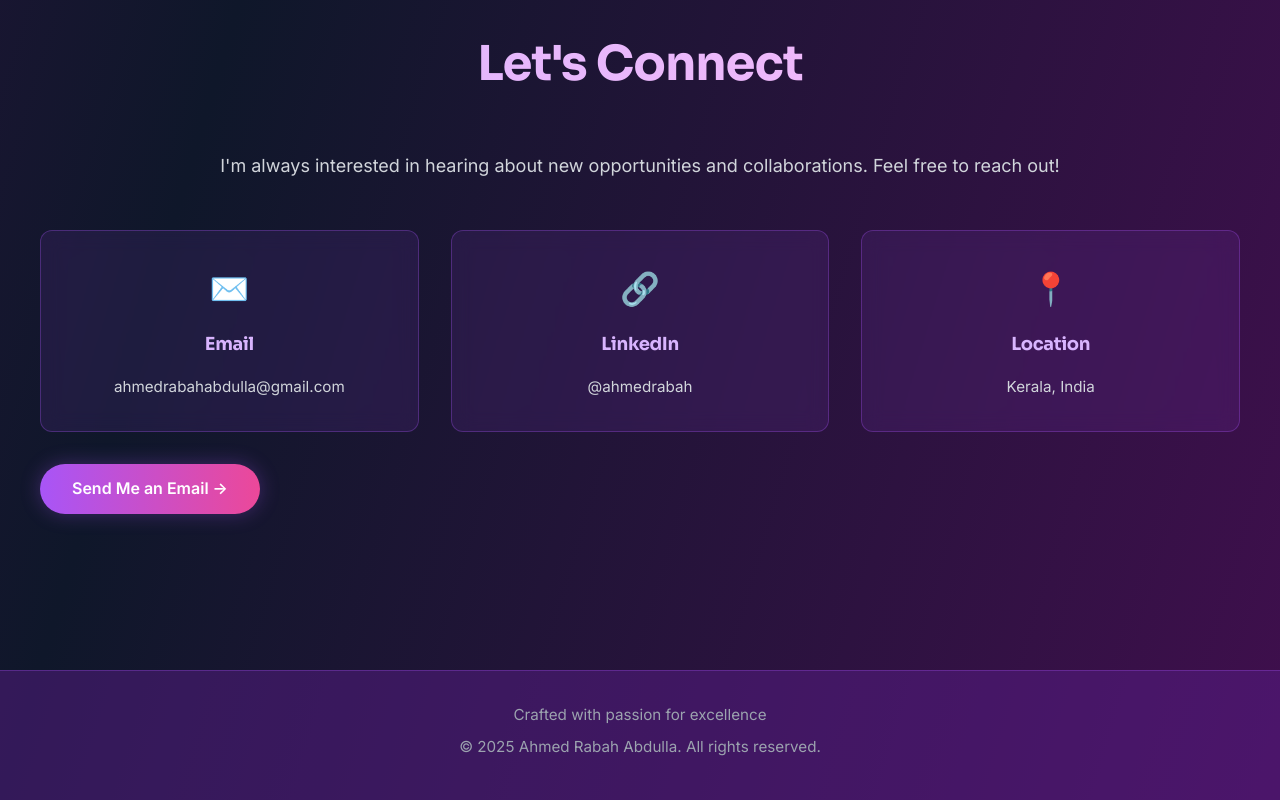
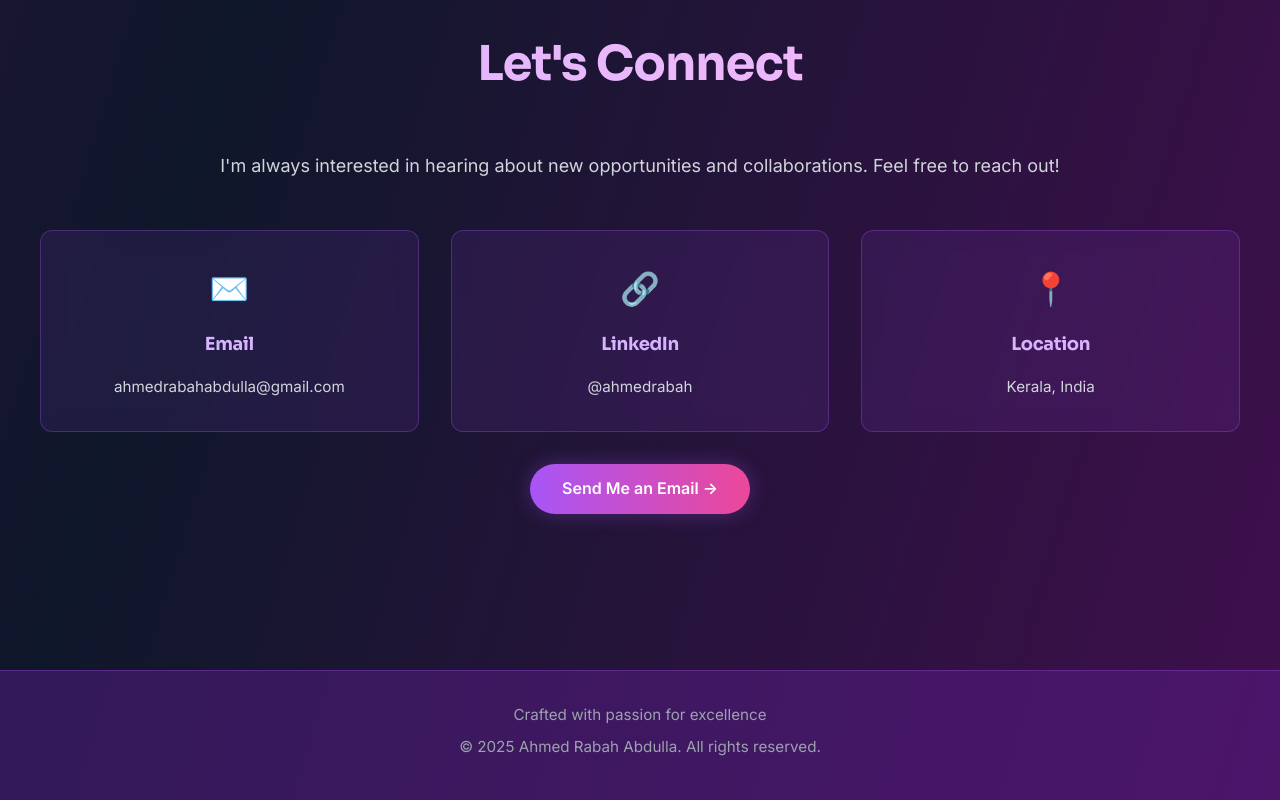
Before and after one commit to ra8ah/about-ahmed, a plain HTML site: page index.html in a window 1280 px wide. Shown: the part 3472-4272 px from the top of the page. Drawn offline with Linux system fonts and the light colour scheme.

Commit message:
Update styles.css

```diff
--- a/styles.css
+++ b/styles.css
@@ -696,7 +696,11 @@ h6 {
   position: relative;
   z-index: 10;
 }
-
+.email-btn-container {
+  display: flex;
+  justify-content: center;
+  margin-top: 2rem;
+}
 .footer p {
   color: var(--gray-400);
   margin-bottom: 0.5rem;
```
